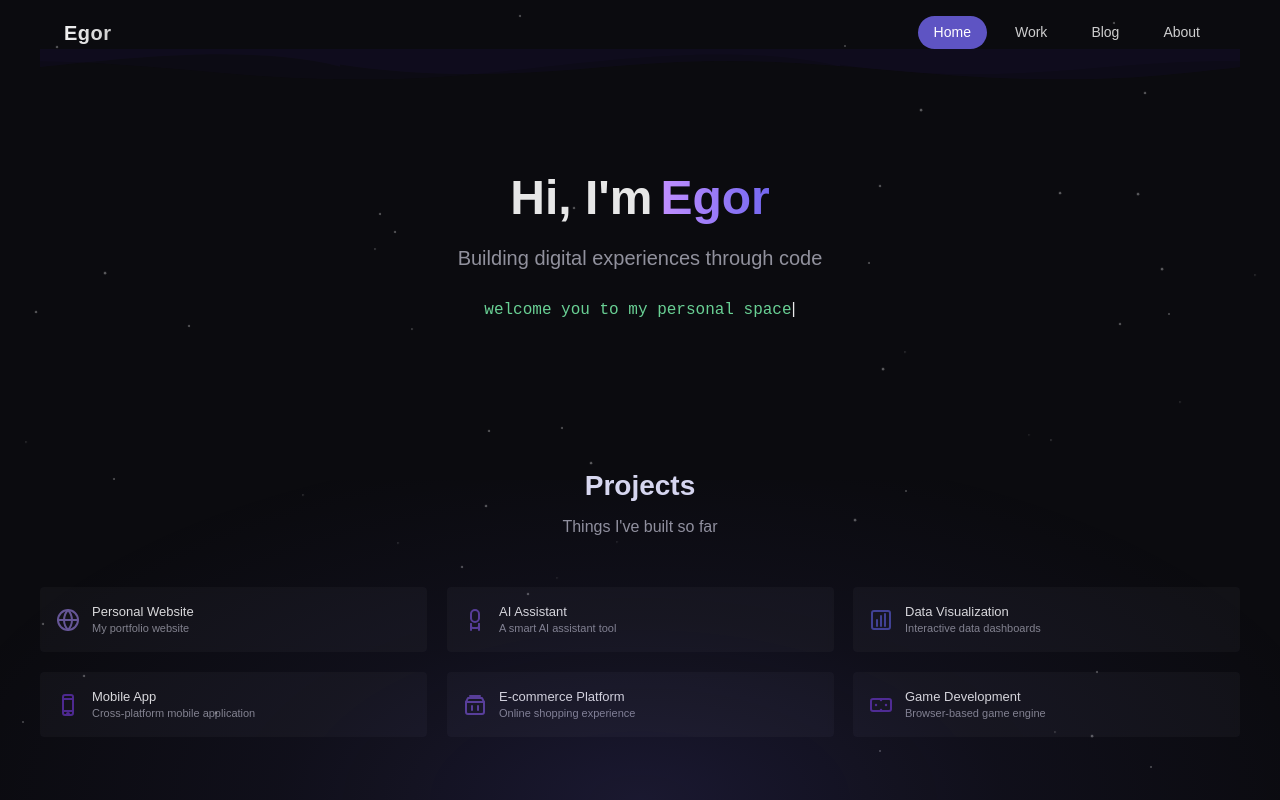
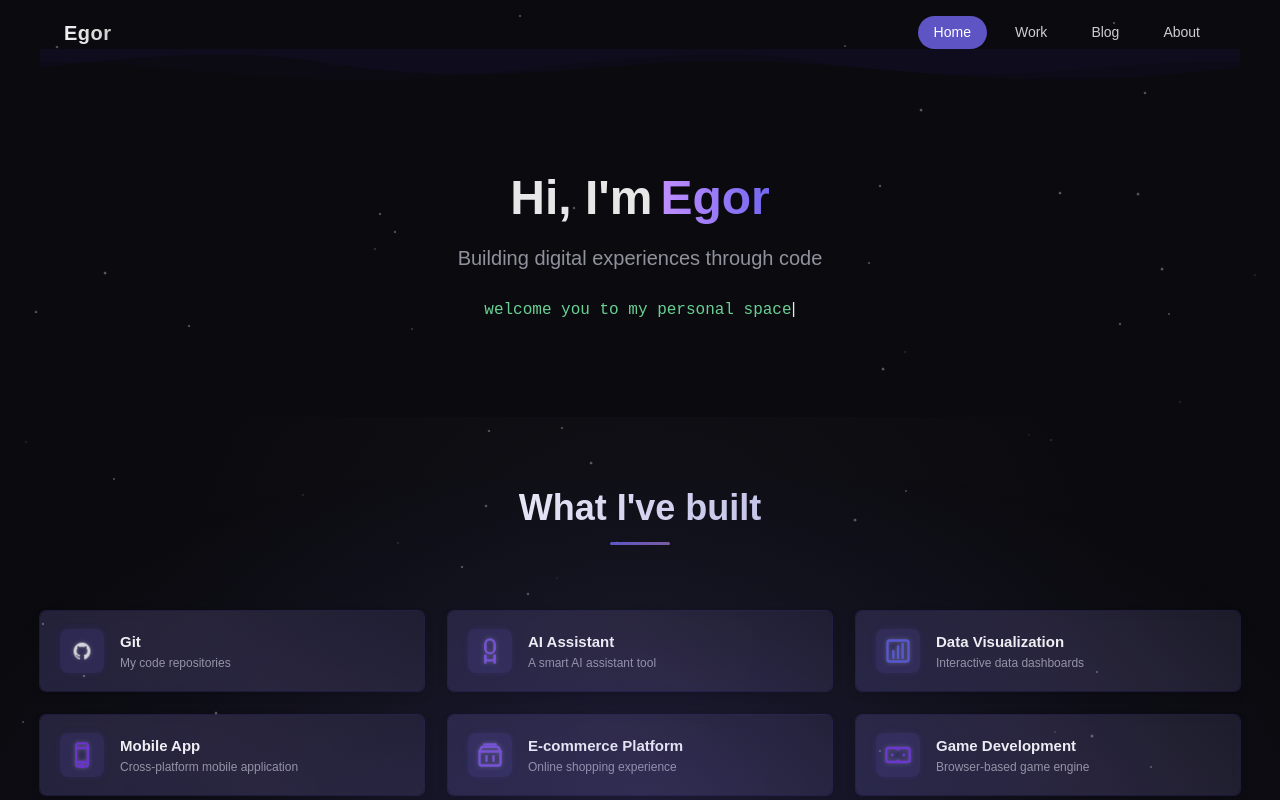
Before and after one commit to KindImagination/simple_blog, a Nuxt app: page / in a window 1280 px wide. Shown: the top 800 px of the page. Built offline with nearby package versions, Linux system fonts and the light colour scheme; no server answers.

Commit message:
feat: update ProjectCard and ProjectSection components with enhanced styling, new project details, and improved layout; add GitHub icon assets

```diff
--- a/components/project/ProjectCard.vue
+++ b/components/project/ProjectCard.vue
@@ -1,10 +1,10 @@
 <template>
   <div ref="cardElement" class="project-card magical">
-    <a :href="url" target="_blank" class="card-link flex items-center p-4 gap-3">
-      <div class="icon-wrapper flex-shrink-0 w-6 h-6 flex items-center justify-center">
-        <img :src="imageSrc || 'https://via.placeholder.com/40'" :alt="title" class="w-full h-full opacity-80">
+    <a :href="url" target="_blank" class="card-link flex items-center gap-4">
+      <div class="icon-wrapper flex-shrink-0">
+        <img :src="imageSrc || 'https://via.placeholder.com/40'" :alt="title">
       </div>
-      <div class="info">
+      <div class="info flex-grow">
         <div class="info-title">{{ title }}</div>
         <div class="info-desc">{{ description }}</div>
       </div>
@@ -37,27 +37,40 @@ const cardElement = ref<HTMLElement | null>(null);
 .project-card {
   --circle-size: 300px;
   --inset: 1px;
-  --border: 4px;
+  --border: 6px;
   position: relative;
   border-radius: var(--border);
-  background-color: rgba(20, 20, 25, 0.8);
-  transition: all 0.2s ease-out;
+  background-color: rgba(30, 30, 45, 0.8);
+  transition: all 0.3s ease-out;
   will-change: transform, opacity;
-  backdrop-filter: blur(3px);
+  backdrop-filter: blur(5px);
+  box-shadow:
+    0 4px 10px rgba(0, 0, 0, 0.2),
+    0 0 0 1px rgba(115, 103, 240, 0.2);
+  overflow: hidden;
 }
 
 .project-card:hover {
-  background-color: rgba(25, 25, 36, 0.9);
+  background-color: rgba(40, 40, 60, 0.95);
+  transform: translateY(-3px);
+  box-shadow:
+    0 8px 20px rgba(0, 0, 0, 0.3),
+    0 0 0 1px rgba(115, 103, 240, 0.4);
 }
 
 .project-card::before {
   content: '';
   position: absolute;
-  inset: -0.5px;
-  background: linear-gradient(90deg, rgba(99, 99, 128, 0.2), rgba(70, 70, 120, 0.1), rgba(99, 99, 128, 0.2));
-  border-radius: calc(var(--border) + 0.5px);
-  z-index: -1;
-  opacity: 0;
+  inset: 0;
+  background: linear-gradient(
+    45deg,
+    rgba(115, 103, 240, 0.2),
+    rgba(193, 143, 255, 0.15),
+    rgba(99, 99, 128, 0.05)
+  );
+  border-radius: calc(var(--border) - 0.5px);
+  z-index: 1;
+  opacity: 0.5;
   transition: opacity 0.3s ease;
 }
 
@@ -67,45 +80,107 @@ const cardElement = ref<HTMLElement | null>(null);
 
 .card-link {
   width: 100%;
-  transition: all 0.2s ease-out;
-  padding: 0.75rem 1rem;
+  transition: all 0.3s ease-out;
+  padding: 1rem 1.25rem;
+  position: relative;
+  z-index: 2;
+  display: flex;
+  align-items: center;
 }
 
 .info * {
-  transition: all 0.2s ease-out;
+  transition: all 0.3s ease-out;
 }
 
 .info .info-title {
-  font-size: 13px;
-  font-weight: 500;
+  font-size: 15px;
+  font-weight: 600;
   line-height: 1.4;
+  color: rgba(255, 255, 255, 0.95);
+  margin-bottom: 3px;
+}
+
+.info .info-desc {
+  font-size: 12px;
+  line-height: 1.4;
+  color: rgba(179, 179, 193, 0.8);
+}
+
+.project-card:hover .info .info-title {
+  color: rgba(255, 255, 255, 1);
+  background: linear-gradient(90deg, #E8E8F6, #c7c7ea);
+  -webkit-background-clip: text;
+  background-clip: text;
+  -webkit-text-fill-color: transparent;
+}
+
+.project-card:hover .info .info-desc {
   color: rgba(255, 255, 255, 0.85);
 }
 
-.info .info-desc {
-  font-size: 11px;
-  line-height: 1.4;
-  color: rgba(179, 179, 193, 0.7);
-}
-
 .arrow-icon {
+  position: relative;
   opacity: 0;
   transform: translateX(-5px);
-  transition: all 0.2s ease-out;
+  transition: all 0.3s ease-out;
   will-change: opacity, transform;
 }
 
+.arrow-icon svg {
+  fill: rgba(115, 103, 240, 0.8);
+}
+
 .project-card:hover .arrow-icon {
-  opacity: 0.7;
+  opacity: 1;
   transform: translateX(0);
 }
 
+.project-card:hover .arrow-icon svg {
+  animation: arrowPulse 1.5s infinite;
+}
+
+@keyframes arrowPulse {
+  0%, 100% {
+    transform: translateX(0);
+  }
+  50% {
+    transform: translateX(3px);
+  }
+}
+
 .icon-wrapper {
-  opacity: 0.7;
-  transition: opacity 0.2s ease;
+  opacity: 0.9;
+  transition: all 0.3s ease;
+  display: flex;
+  align-items: center;
+  justify-content: center;
+  background: rgba(115, 103, 240, 0.15);
+  padding: 8px;
+  border-radius: 8px;
+  width: 44px;
+  height: 44px;
+  min-width: 44px;
+  box-shadow: 0 0 10px rgba(115, 103, 240, 0.1);
+}
+
+.icon-wrapper img {
+  width: 100%;
+  height: 100%;
+  object-fit: contain;
+  filter: drop-shadow(0 0 2px rgba(255, 255, 255, 0.3));
+  opacity: 0.9;
+  transition: all 0.3s ease;
 }
 
 .project-card:hover .icon-wrapper {
   opacity: 1;
+  background: rgba(115, 103, 240, 0.25);
+  box-shadow: 0 0 15px rgba(115, 103, 240, 0.2);
+  transform: scale(1.05);
+}
+
+.project-card:hover .icon-wrapper img {
+  opacity: 1;
+  filter: drop-shadow(0 0 3px rgba(255, 255, 255, 0.5));
 }
 </style>
--- a/components/project/ProjectSection.vue
+++ b/components/project/ProjectSection.vue
@@ -1,8 +1,7 @@
 <template>
   <div class="project-section-container">
     <div class="section-heading">
-      <div class="heading-title">Projects</div>
-      <div class="heading-subtitle">Things I've built so far</div>
+      <div class="heading-title">What I've built</div>
     </div>
 
     <div ref="projectsContainer" class="projects-container">
@@ -27,10 +26,10 @@ const projectsContainer = ref<HTMLElement | null>(null);
 
 const projects = [
   {
-    title: 'Personal Website',
-    description: 'My portfolio website',
-    url: 'https://example.com',
-    imageSrc: '/images/icon-web.svg'
+    title: 'Git',
+    description: 'My code repositories',
+    url: 'https://github.com',
+    imageSrc: '/images/github.png'
   },
   {
     title: 'AI Assistant',
@@ -71,35 +70,51 @@ const projects = [
   width: 100%;
   display: flex;
   flex-direction: column;
-  padding: 2rem 1rem;
+  padding: 3rem 1.5rem;
   margin-top: 2rem;
-  gap: 2rem;
+  gap: 2.5rem;
+  background: radial-gradient(circle at center, rgba(30, 30, 45, 0.3), transparent 70%);
 }
 
 .section-heading {
   text-align: center;
-  margin-bottom: 1rem;
+  margin-bottom: 1.5rem;
 }
 
 .heading-title {
-  font-size: 1.75rem;
+  font-size: 2rem;
   font-weight: 700;
   background: linear-gradient(90deg, #E8E8F6, #c7c7ea);
   -webkit-background-clip: text;
   background-clip: text;
   -webkit-text-fill-color: transparent;
-  margin-bottom: 0.5rem;
+  margin-bottom: 0.75rem;
+  position: relative;
+  display: inline-block;
+}
+
+.heading-title::after {
+  content: '';
+  position: absolute;
+  left: 50%;
+  bottom: -10px;
+  width: 60px;
+  height: 3px;
+  background: linear-gradient(90deg, rgba(115, 103, 240, 0.8), rgba(193, 143, 255, 0.6));
+  transform: translateX(-50%);
+  border-radius: 3px;
 }
 
 .heading-subtitle {
-  font-size: 1rem;
+  font-size: 1.1rem;
   color: rgba(179, 179, 193, 0.8);
+  margin-top: 1rem;
 }
 
 .projects-container {
   display: grid;
-  grid-template-columns: repeat(auto-fill, minmax(280px, 1fr));
-  gap: 1.25rem;
+  grid-template-columns: repeat(auto-fill, minmax(300px, 1fr));
+  gap: 1.5rem;
   width: 100%;
   max-width: 1200px;
   margin: 0 auto;
@@ -108,23 +123,30 @@ const projects = [
 .project-card-item {
   display: flex;
   height: 100%;
-  min-height: 65px;
-  max-height: 70px;
+  min-height: 80px;
 }
 
 @media (min-width: 768px) {
   .project-section-container {
-    padding: 3rem 2rem;
+    padding: 4rem 2rem;
   }
 
   .projects-container {
     grid-template-columns: repeat(3, 1fr);
   }
+
+  .heading-title {
+    font-size: 2.25rem;
+  }
 }
 
 @media (max-width: 767px) {
   .projects-container {
-    grid-template-columns: repeat(auto-fill, minmax(260px, 1fr));
+    grid-template-columns: repeat(auto-fill, minmax(280px, 1fr));
+  }
+
+  .project-section-container {
+    padding: 2.5rem 1.25rem;
   }
 }
 </style>
```
Also changed, not shown: pages/index.vue (line endings or trailing spaces), public/images/github.png (added), public/images/icon-github.svg (added).
